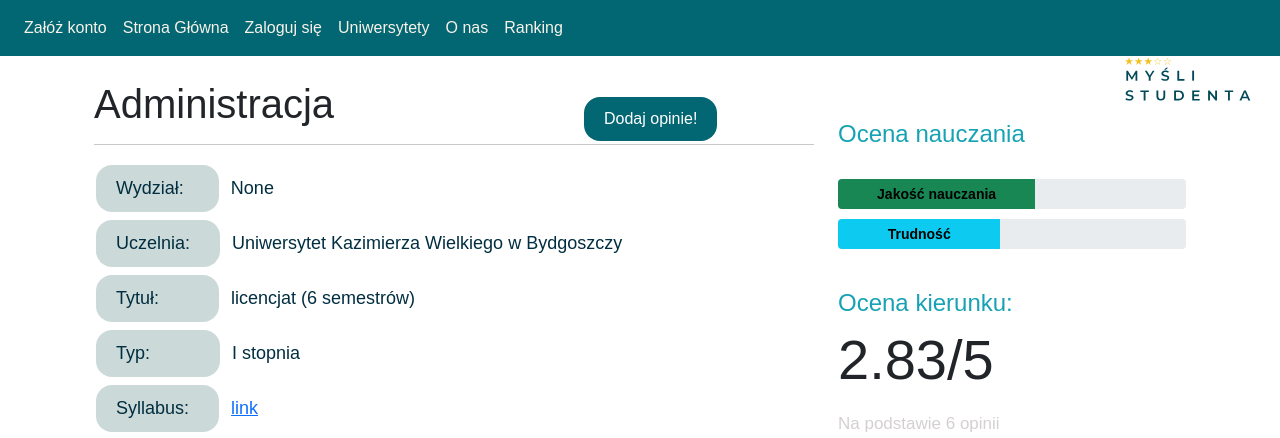
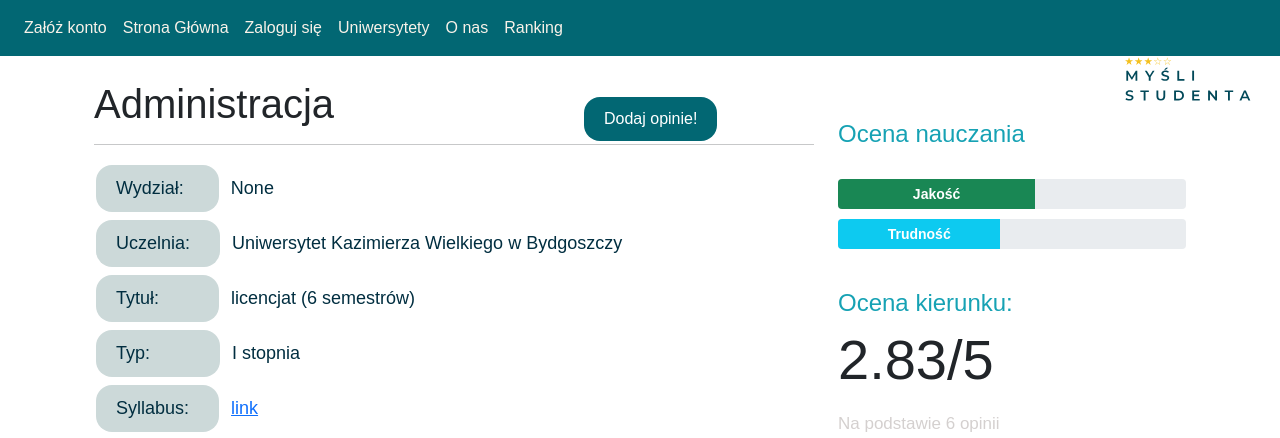
Before and after one commit to miloszwielgus/university-review-system, a Flask app: a page that uses website/templates/course.html in a window 1280 px wide. Shown: the top 438 px of the page. Run offline with Flask 3, Linux system fonts and the light colour scheme; data comes from the database, SQL or seed files in the repository; some libraries are stand-ins or nearby versions.

Commit message:
delete unnecessary comments

```diff
--- a/website/templates/course.html
+++ b/website/templates/course.html
@@ -4,7 +4,6 @@
   <meta charset="UTF-8">
   <meta name="viewport" content="width=device-width, initial-scale=1.0">
   <title>Mysli Studenta</title>
-  <!-- Bootstrap CSS -->
   <link rel="stylesheet" href="https://cdn.jsdelivr.net/npm/bootstrap@5.0.1/dist/css/bootstrap.min.css">
   <style>
     body {
@@ -158,10 +157,10 @@
         <h2 class="rating-title">Ocena nauczania</h2>
         <div class="rating-breakdown">
           <div class="progress">
-            <div class="progress-bar bg-success" role="progressbar" style="width: {{ avg_quality_value }}%; color:black;" aria-valuenow="{{ avg_quality_value }}" aria-valuemin="0" aria-valuemax="100">Jakość nauczania</div>
+            <div class="progress-bar bg-success" role="progressbar" style="width: {{ avg_quality_value }}%;" aria-valuenow="{{ avg_quality_value }}" aria-valuemin="0" aria-valuemax="100">Jakość</div>
           </div>
           <div class="progress">
-            <div class="progress-bar bg-info" role="progressbar" style="width: {{ avg_difficulty_value }}%; color:black;" aria-valuenow="{{ avg_difficulty_value }}" aria-valuemin="0" aria-valuemax="100">Trudność</div>
+            <div class="progress-bar bg-info" role="progressbar" style="width: {{ avg_difficulty_value }}%;" aria-valuenow="{{ avg_difficulty_value }}" aria-valuemin="0" aria-valuemax="100">Trudność</div>
           </div>
         </div>
 
@@ -173,7 +172,6 @@
     </div>
   </div>
 
-  <!-- Bootstrap JS -->
   <script src="https://cdn.jsdelivr.net/npm/bootstrap@5.0.1/dist/js/bootstrap.bundle.min.js"></script>
 
 </body>
```
